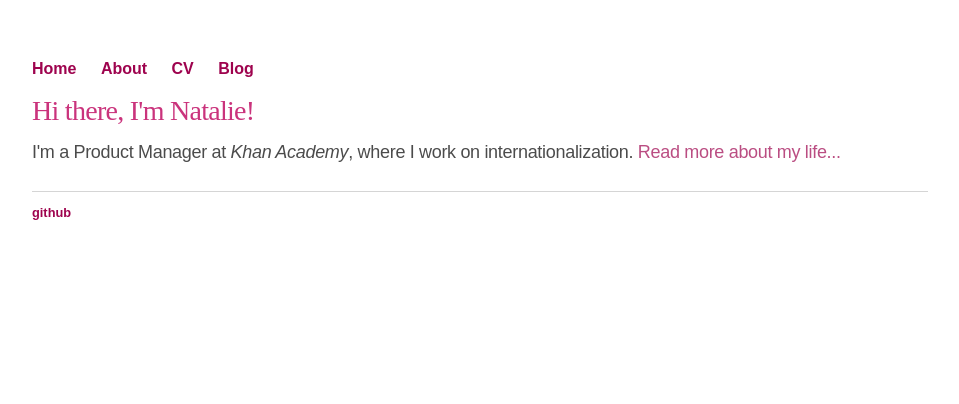
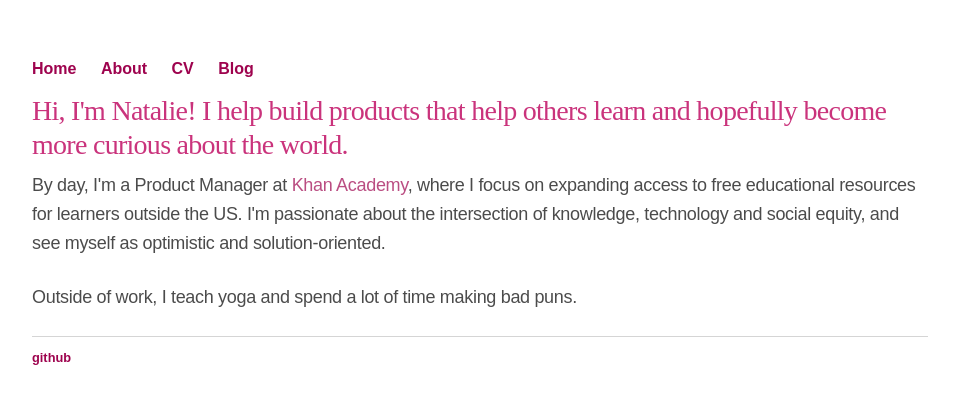
Before and after one commit to nrothfels/nrothfels.github.io, a Jekyll site: the page built from index.html, in a window 1280 px wide. Shown: the top 404 px of the page, without its empty margins (160-1119 px from the left). Built offline with Jekyll 4.4.1, drawn with Linux system fonts in a browser that asks for light colours; some web fonts are replaced.

Commit message:
Added some more flavor to homepage bio

```diff
--- a/index.html
+++ b/index.html
@@ -3,6 +3,12 @@ layout: default
 title: Natalie Rothfels
 ---
 <div class="blurb">
-	<h1>Hi there, I'm Natalie!</h1>
-	<p>I'm a Product Manager at <em>Khan Academy</em>, where I work on internationalization. <a href="/about">Read more about my life...</a></p>
+	<h1>Hi, I'm Natalie! I help build products that help others learn and hopefully
+	become more curious about the world. </h1>
+	<p>By day, I'm a Product Manager at <a href="https://khanacademy.org">Khan Academy</a>,
+		where I focus on expanding access to free educational resources for learners outside the US.
+		I'm passionate about the intersection of knowledge, technology and social equity, and see
+		myself as optimistic and solution-oriented. </p>
+	<p>Outside of work, I teach yoga and spend a lot of time making bad puns.</p>
+
 </div><!-- /.blurb -->
```
Also changed, not shown: about/index.html (+7 -1 lines).
